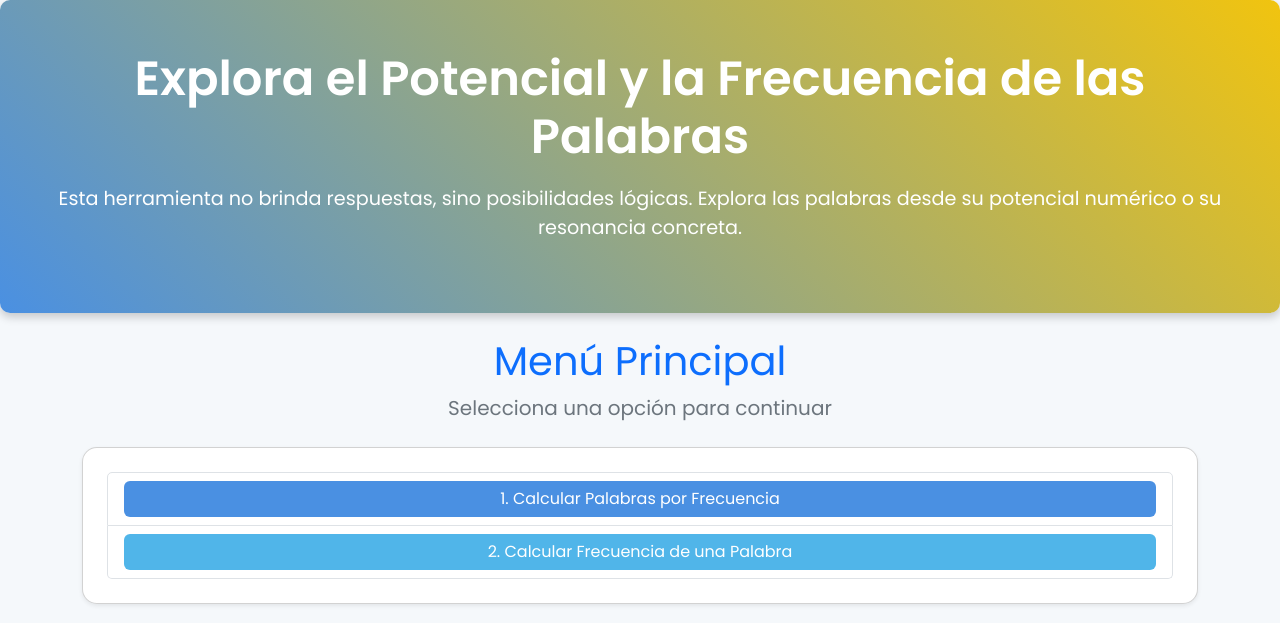
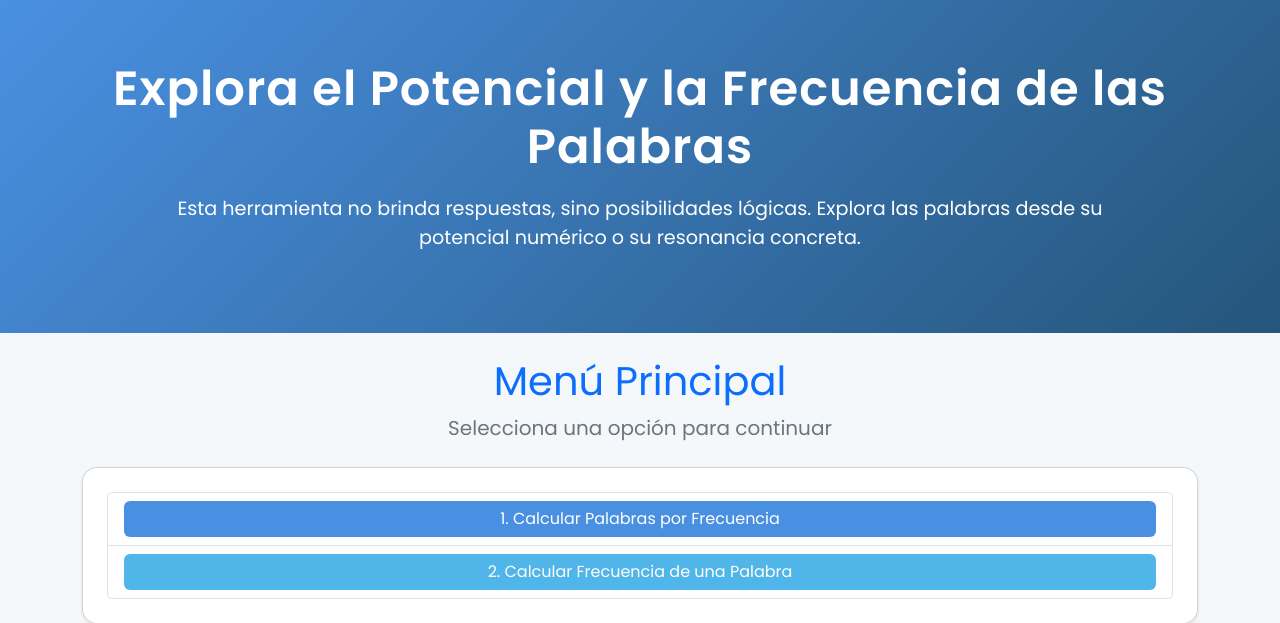
Before and after one commit to jaosomora/LGC-App, a Flask app: page / in a window 1280 px wide. Shown: the part 62-685 px from the top of the page. Run offline with Flask 3, Linux system fonts and the light colour scheme.

Commit message:
Revertir cambios de fondo y botones para alinear con la paleta de colores. Aplicar degradado de azul (#4A90E2 a #25567B) al hero y ajustar colores de botones, pie de página y resultados.

```diff
--- a/templates/base.html
+++ b/templates/base.html
@@ -29,23 +30,32 @@
             color: #F5F8FB !important;
         }
 
+        /* Hero Section con los colores de la paleta */
         .hero-section {
-            background: linear-gradient(45deg, #4A90E2, #F1C40F);
+            background: linear-gradient(135deg, #4A90E2, #25567B); /* Fondo degradado con los tonos principales */
             color: white;
-            padding: 50px 20px;
+            padding: 60px 20px;
             text-align: center;
-            border-radius: 10px;
-            box-shadow: 0px 4px 10px rgba(0, 0, 0, 0.2);
+            border-radius: 0px; /* Eliminar bordes */
+            box-shadow: none;
+            transition: all 0.3s ease; /* Suavizar animaciones */
+            margin: 0;
         }
 
         .hero-section h1 {
             font-size: 3rem;
-            font-weight: 600;
+            font-weight: 700;
+            letter-spacing: 1px;
+            transition: transform 0.3s ease; /* Animación al entrar */
         }
 
         .hero-section p {
             font-size: 1.2rem;
             margin: 20px 0;
+            line-height: 1.5;
+            max-width: 80%;
+            margin-left: auto;
+            margin-right: auto;
         }
 
         .card {
```
Also changed, not shown: other parts of templates/base.html (+12 -12 lines).
